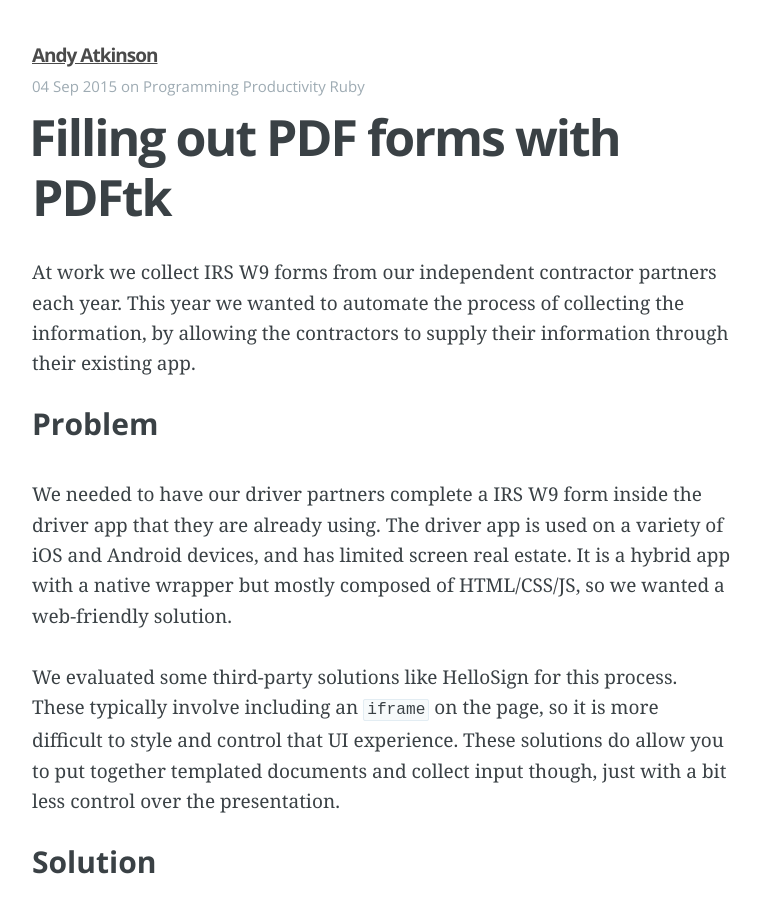
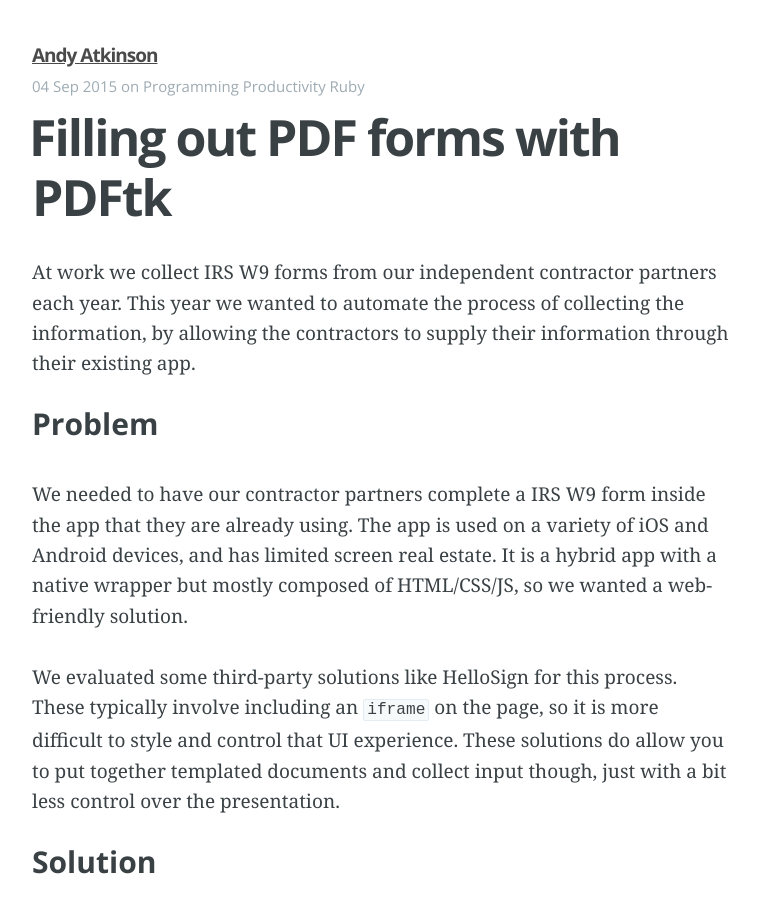
Before and after one commit to andyatkinson/blog, a Jekyll site: the page built from _posts/2015-09-04-filling-out-pdf-forms-with-pdftk.md, in a window 1280 px wide and 900 px high. Shown: the whole window, without its empty margins (258-1018 px from the left). Built offline with Jekyll 4.4.1, drawn with Linux system fonts in a browser that asks for light colours; Markdown is read by kramdown in place of the engine named in the settings.

Commit message:
Copy changes

```diff
--- a/_posts/2015-09-04-filling-out-pdf-forms-with-pdftk.md
+++ b/_posts/2015-09-04-filling-out-pdf-forms-with-pdftk.md
@@ -10,7 +10,7 @@
 
 #### Problem
 
-We needed to have our driver partners complete a IRS W9 form inside the driver app that they are already using. The driver app is used on a variety of iOS and Android devices, and has limited screen real estate. It is a hybrid app with a native wrapper but mostly composed of HTML/CSS/JS, so we wanted a web-friendly solution.
+We needed to have our contractor partners complete a IRS W9 form inside the app that they are already using. The app is used on a variety of iOS and Android devices, and has limited screen real estate. It is a hybrid app with a native wrapper but mostly composed of HTML/CSS/JS, so we wanted a web-friendly solution.
 
 We evaluated some third-party solutions like HelloSign for this process. These typically involve including an `iframe` on the page, so it is more difficult to style and control that UI experience. These solutions do allow you to put together templated documents and collect input though, just with a bit less control over the presentation.
 
```
